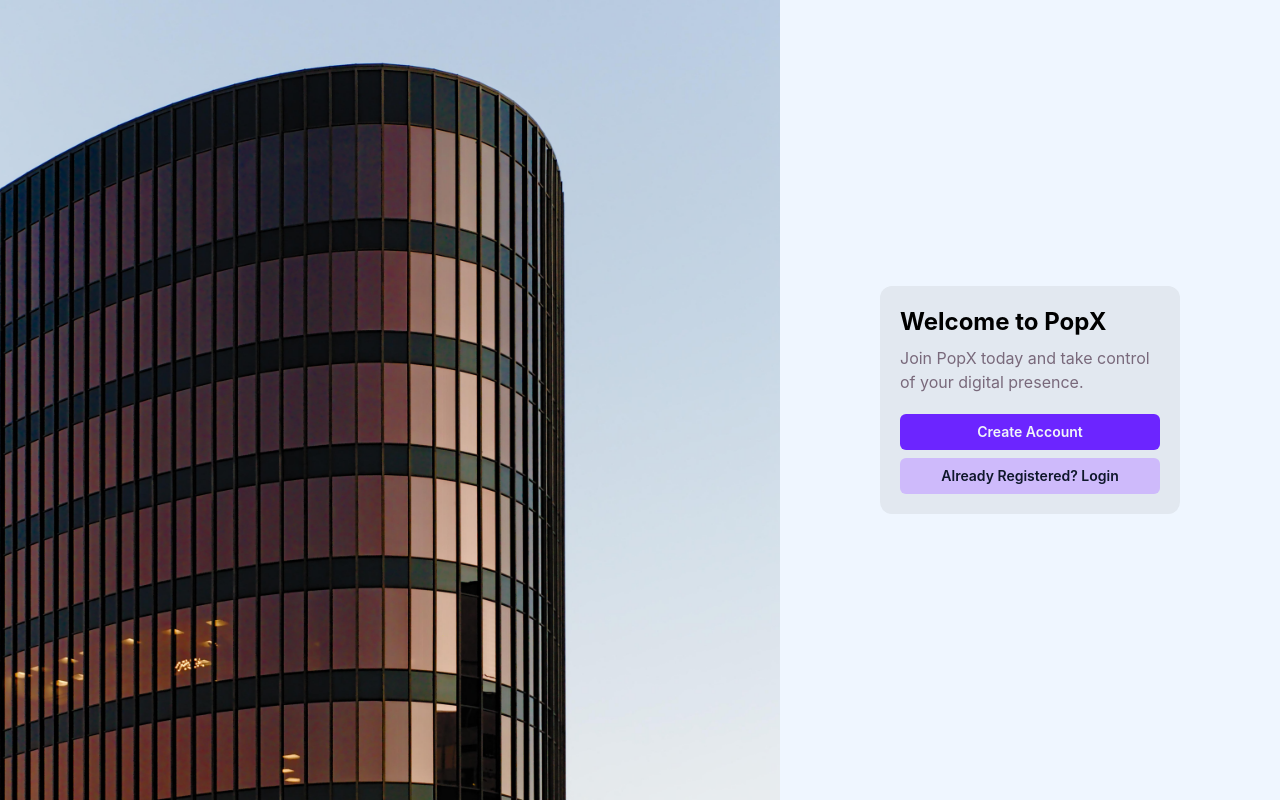
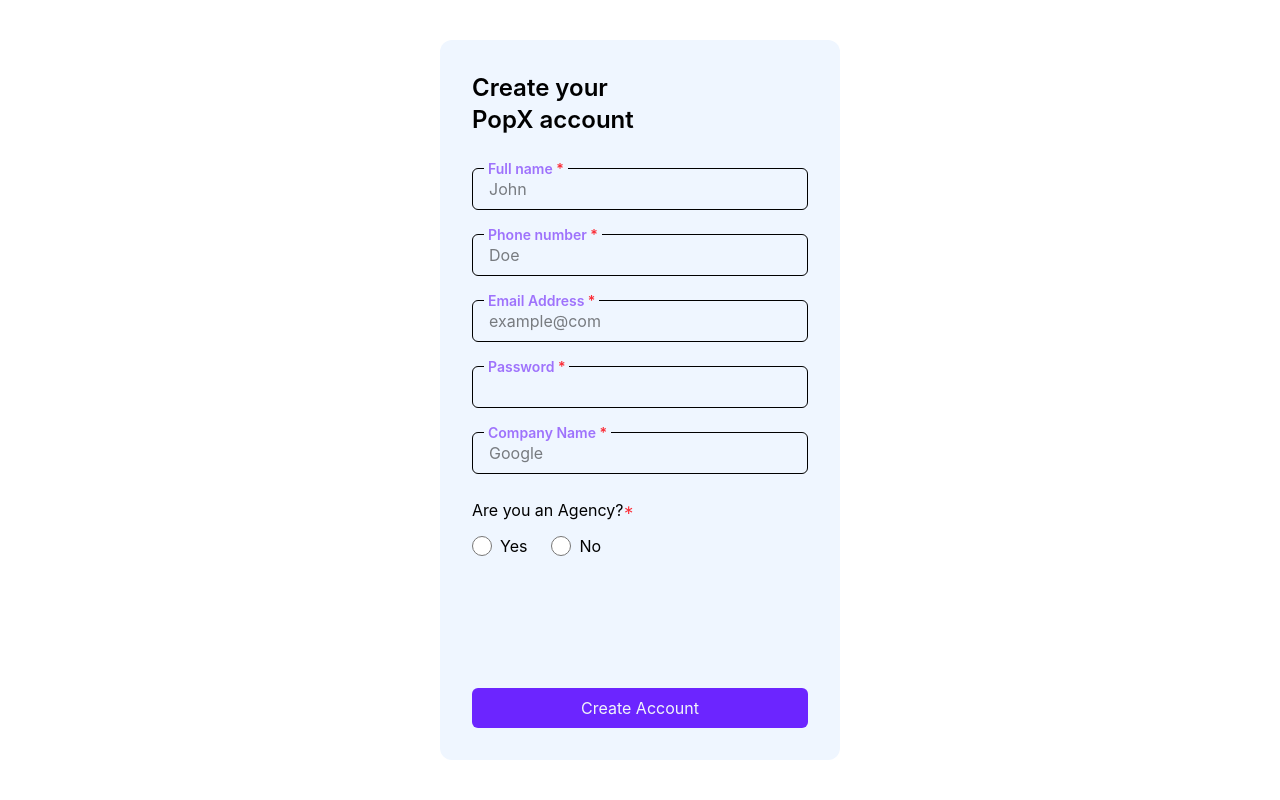
Before and after one commit to codamee/educase-assignment-reactjs, a React (Vite) app: page / in a window 1280 px wide. Built offline with nearby package versions, Linux system fonts and the light colour scheme.

Commit message:
feat : add the create page ui

```diff
--- a/src/App.jsx
+++ b/src/App.jsx
@@ -1,12 +1,14 @@
 import { useState } from 'react'
 import Welcome from './components/welcome'
+import Signin from './components/Signin'
 
 function App() {
   const [count, setCount] = useState(0)
 
   return (
     <>
-      <Welcome/>
+      {/* <Welcome /> */}
+      <Signin/>
     </>
   )
 }
--- a/src/components/Signin.jsx
+++ b/src/components/Signin.jsx
@@ -1,9 +1,51 @@
 import React from 'react'
 
 const Signin = () => {
-  return (
-    <div>Signin</div>
-  )
+    return (
+        <div className='h-screen flex flex-col justify-center items-center'>
+            <div className=' w-100 bg-blue-50 h-[90%] flex flex-col justify-between gap-10 p-8 sm:rounded-xl'>
+                <div className='flex flex-col gap-8'>
+                    <h2 className='text-2xl w-1/2 font-semibold'>Create your PopX account</h2>
+                    <form action="" className='flex flex-col gap-6 '>
+                        <div className='relative'>
+                            <label htmlFor="fullname" className='text-[#9e72fc] text-[14px] -top-2.5 left-3 font-semibold absolute bg-blue-50 px-1'>Full name <span className='text-red-500 '>*</span></label>
+                            <input className='border px-4 py-2 w-full rounded-md' type="text" name="fullname" id="fullname" required placeholder='John' />
+                        </div>
+                        <div className='relative'>
+                            <label htmlFor="phno" className='text-[#9e72fc] text-[14px] -top-2.5 left-3 font-semibold absolute bg-blue-50 px-1'>Phone number <span className='text-red-500 '>*</span></label>
+                            <input className='border px-4 py-2 w-full rounded-md' type="tel" name="phno" id="phno" required placeholder='Doe' />
+                        </div>
+                        <div className='relative'>
+                            <label htmlFor="email" className='text-[#9e72fc] text-[14px] -top-2.5 left-3 font-semibold absolute bg-blue-50 px-1'>Email Address <span className='text-red-500 '>*</span></label>
+                            <input className='border px-4 py-2 w-full rounded-md' type="email" name="email" id="email" required placeholder='example@com' />
+                        </div>
+                        <div className='relative'>
+                            <label htmlFor="password" className='text-[#9e72fc] text-[14px] -top-2.5 left-3 font-semibold absolute bg-blue-50 px-1'>Password <span className='text-red-500 '>*</span></label>
+                            <input className='border px-4 py-2 w-full rounded-md' type="password" name="password" id="password" required  />
+                        </div>
+                        <div className='relative'>
+                            <label htmlFor="company" className='text-[#9e72fc] text-[14px] -top-2.5 left-3 font-semibold absolute bg-blue-50 px-1'>Company Name <span className='text-red-500 '>*</span></label>
+                            <input className='border px-4 py-2 w-full rounded-md' type="text" name="company" id="company" required placeholder='Google' />
+                        </div>
+                        <div className='flex flex-col gap-3'>
+                            <p>Are you an Agency?<span className='text-red-500'>*</span></p>
+                            <div className='flex  gap-6'>
+                                <div className='flex gap-2 cursor-pointer'>
+                                    <input type="radio" name="agency" id="yes" className='w-5 ' />
+                                    <label htmlFor="yes" className='cursor-pointer'>Yes</label>
+                                </div>
+                                <div className='flex gap-2 cursor-pointer'>
+                                    <input type="radio" name="agency" id="no" className='w-5 ' />
+                                    <label htmlFor="no" className='cursor-pointer'>No</label>
+                                </div>
+                            </div>
+                        </div>
+                    </form>
+                </div>
+                <button  className='px-4 py-2 rounded-md text-slate-100  bg-[#6c25ff] cursor-pointer'>Create Account</button>
+            </div>
+        </div>
+    )
 }
 
 export default Signin
```
